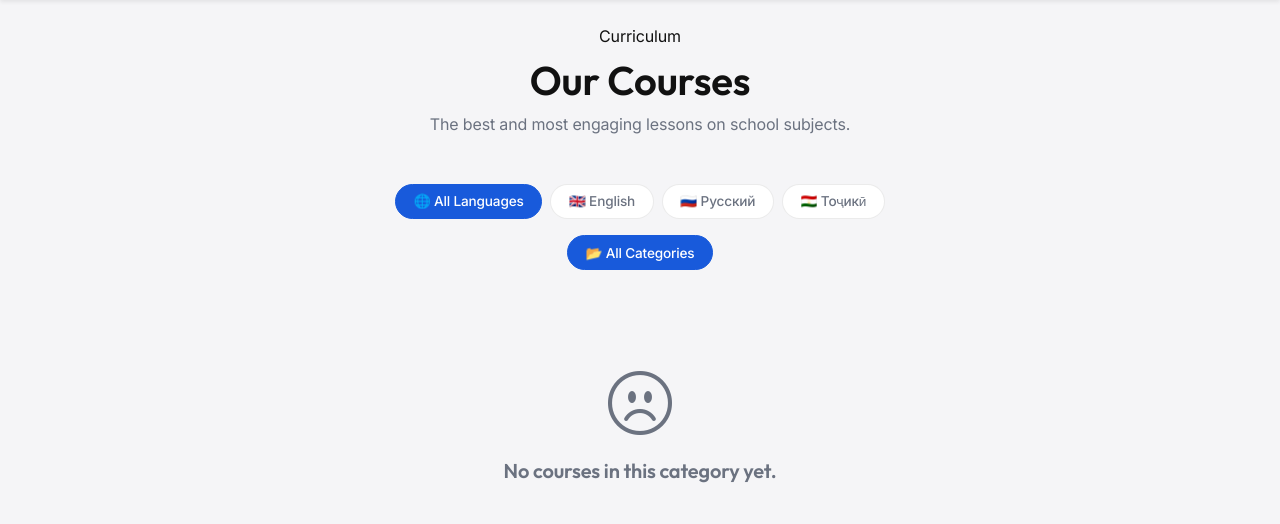
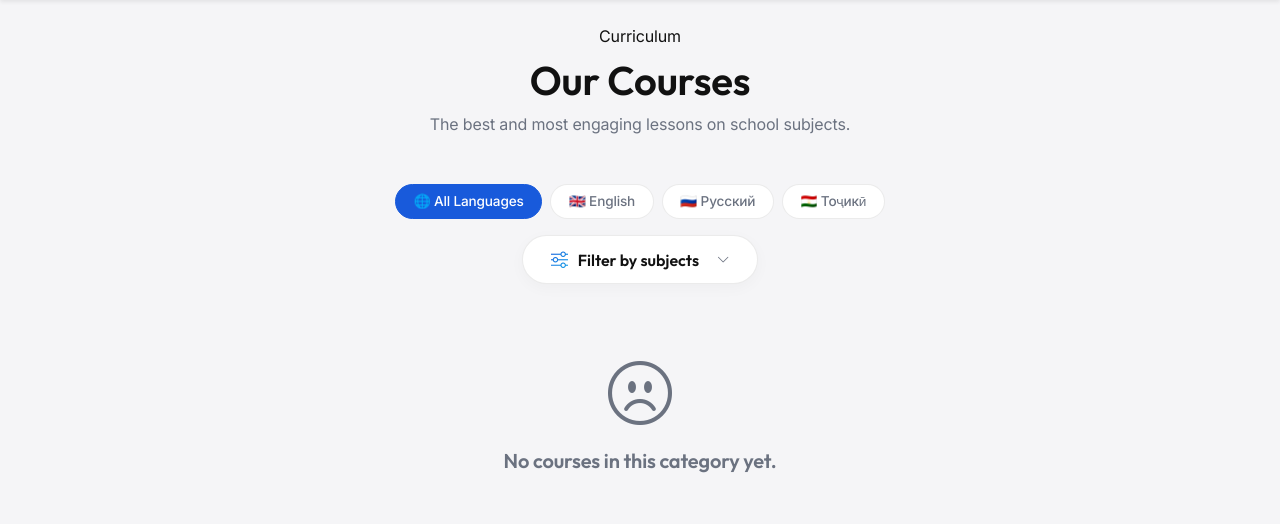
Before and after one commit to mukhammadrizo2009/Edunify, a Django app: page /courses/ in a window 1280 px wide. Shown: the part 77-601 px from the top of the page. Run offline with Django 5.2, Linux system fonts and the light colour scheme; data that the repository does not hold is empty; some libraries are stand-ins or nearby versions.

Commit message:
Enhance course category filter UI with premium toggle button

```diff
--- a/templates/courses/course_list.html
+++ b/templates/courses/course_list.html
@@ -35,7 +35,69 @@
        class="btn-filter {% if request.GET.language == 'tj' %}active{% endif %}">🇹🇯 Тоҷикӣ</a>
 </div>
 
+<!-- Premium Filter Toggle Button CSS -->
+<style>
+.btn-premium-filter {
+    background: var(--bg-card);
+    border: 1px solid var(--border-color);
+    color: var(--text-main);
+    border-radius: 999px;
+    padding: 0.65rem 1.75rem;
+    font-weight: 500;
+    font-size: 0.95rem;
+    display: inline-flex;
+    align-items: center;
+    gap: 0.6rem;
+    transition: all 0.3s cubic-bezier(0.4, 0, 0.2, 1);
+    box-shadow: 0 4px 15px rgba(0,0,0,0.03);
+    text-decoration: none;
+    cursor: pointer;
+}
+
+.btn-premium-filter:hover {
+    transform: translateY(-2px);
+    border-color: var(--border-hover);
+    box-shadow: 0 8px 25px var(--purple-glow);
+    color: var(--text-main);
+}
+
+.btn-premium-filter[aria-expanded="true"] {
+    background: var(--bg-darker);
+    border-color: var(--color-primary);
+    box-shadow: 0 0 0 1px var(--color-primary);
+}
+
+.btn-premium-filter .bi-chevron-down {
+    transition: transform 0.3s ease;
+    font-size: 0.8rem;
+    color: var(--text-muted);
+}
+
+.btn-premium-filter[aria-expanded="true"] .bi-chevron-down {
+    transform: rotate(180deg);
+    color: var(--color-primary);
+}
+
+.btn-premium-filter .filter-icon {
+    font-size: 1.1rem;
+}
+</style>
+
+<!-- Category filters toggle button -->
+<div class="text-center mb-4">
+    <button class="btn-premium-filter" type="button" data-bs-toggle="collapse" data-bs-target="#subjectFilters" aria-expanded="{% if request.GET.category %}true{% else %}false{% endif %}" aria-controls="subjectFilters">
+        <i class="bi bi-sliders text-gradient filter-icon"></i>
+        <span class="font-heading" style="font-size: 1rem;">
+            {% if lang == 'ru' %}Фильтр по предметам
+            {% elif lang == 'tj' %}Филтр аз рӯи фанҳо
+            {% else %}Filter by subjects{% endif %}
+        </span>
+        <i class="bi bi-chevron-down ms-2"></i>
+    </button>
+</div>
+
 <!-- Category filters -->
+<div class="collapse {% if request.GET.category %}show{% endif %}" id="subjectFilters">
     <div class="d-flex flex-wrap justify-content-center gap-2 mb-5">
         <a href="?{% if request.GET.language %}language={{ request.GET.language }}{% endif %}"
            class="btn-filter {% if not request.GET.category %}active{% endif %}">
@@ -51,6 +113,7 @@
                 {% else %}{{ cat.name }}{% endif %}
             </a>
         {% endfor %}
+    </div>
 </div>
 
 <!-- Courses grid -->
```
Lines whose indentation alone changed are shown as unchanged.
